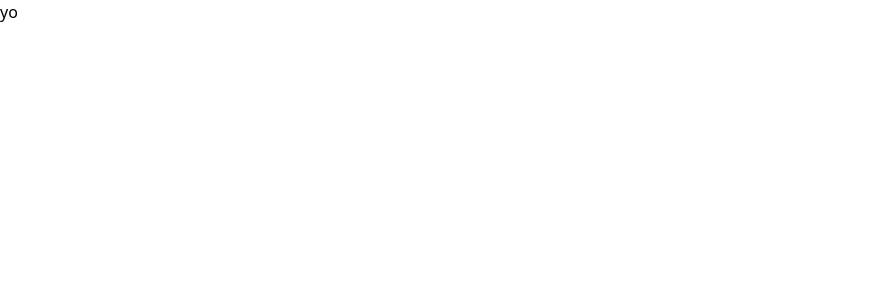
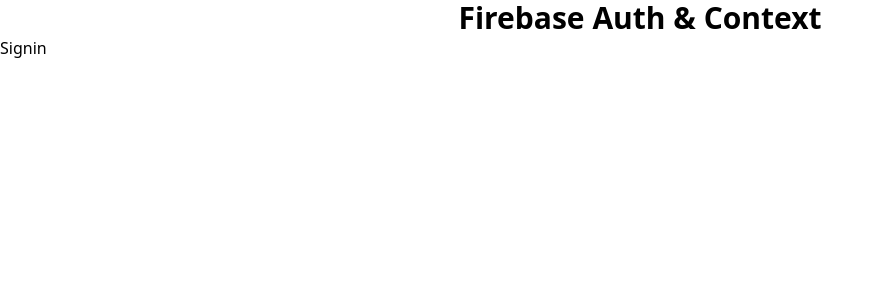
Before and after one commit to dvaug86/Tutorial-Firebase-Authentication-pt1-CodeCommerce, a React (Create React App) app: page / in a window 1280 px wide. Shown: the top 300 px of the page, without its empty margins (0-884 px from the left). Built offline with nearby package versions, Linux system fonts and the light colour scheme.

Commit message:
tied all pages to the app.jsx file

```diff
--- a/src/App.jsx
+++ b/src/App.jsx
@@ -1,8 +1,19 @@
+import { Route, Routes } from "react-router-dom";
+import Signin from "./components/Signin";
+import Signup from "./components/Signup";
+import Account from "./components/Account";
 
 function App() {
   return (
-    <div className="App">
-     yo
+    <div >
+     <h1 className="text-center text-3xl font-bold">
+      Firebase Auth & Context
+     </h1>
+     <Routes>
+      <Route path="/" element={<Signin/>} />
+      <Route path="/signup" element={<Signup/>} />
+      <Route path="/account" element={<Account/>} />
+     </Routes>
     </div>
   );
 }
```
